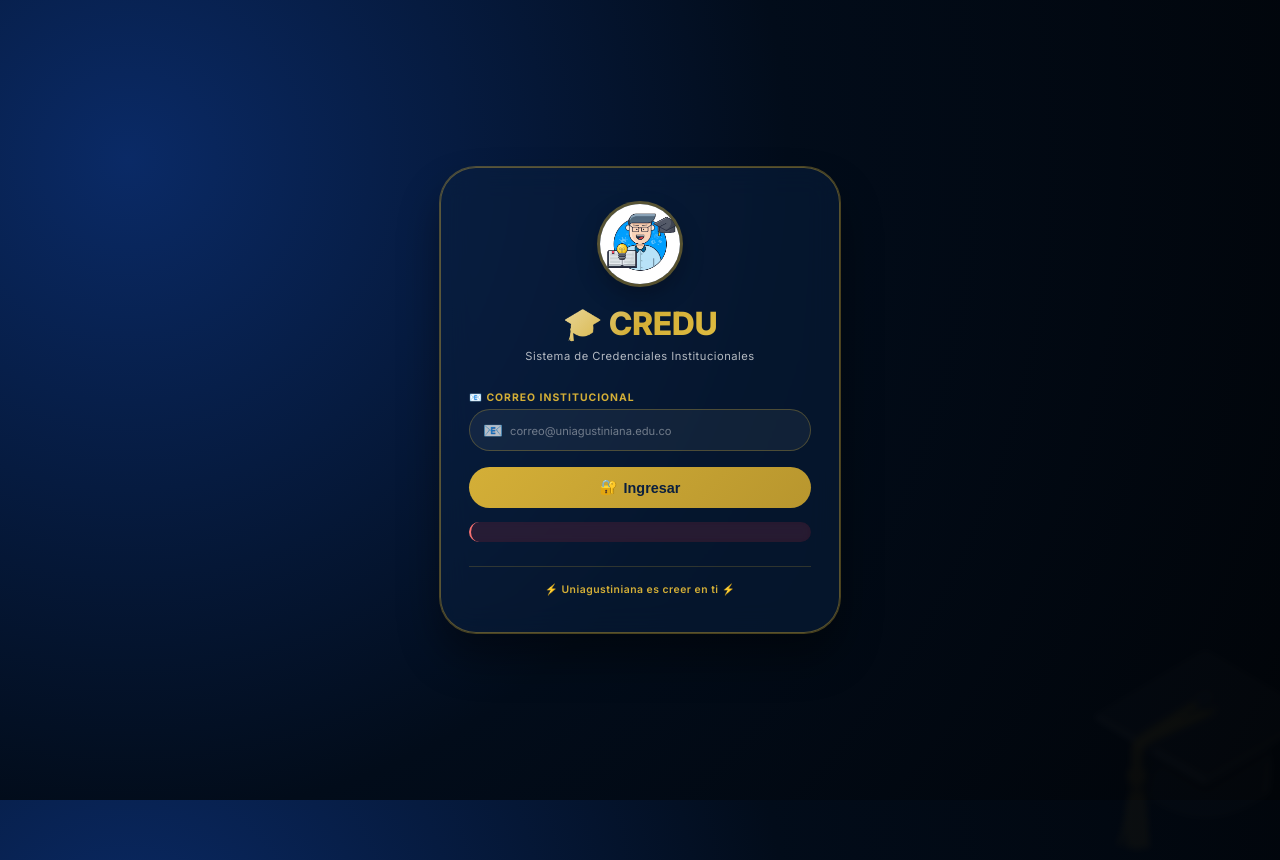
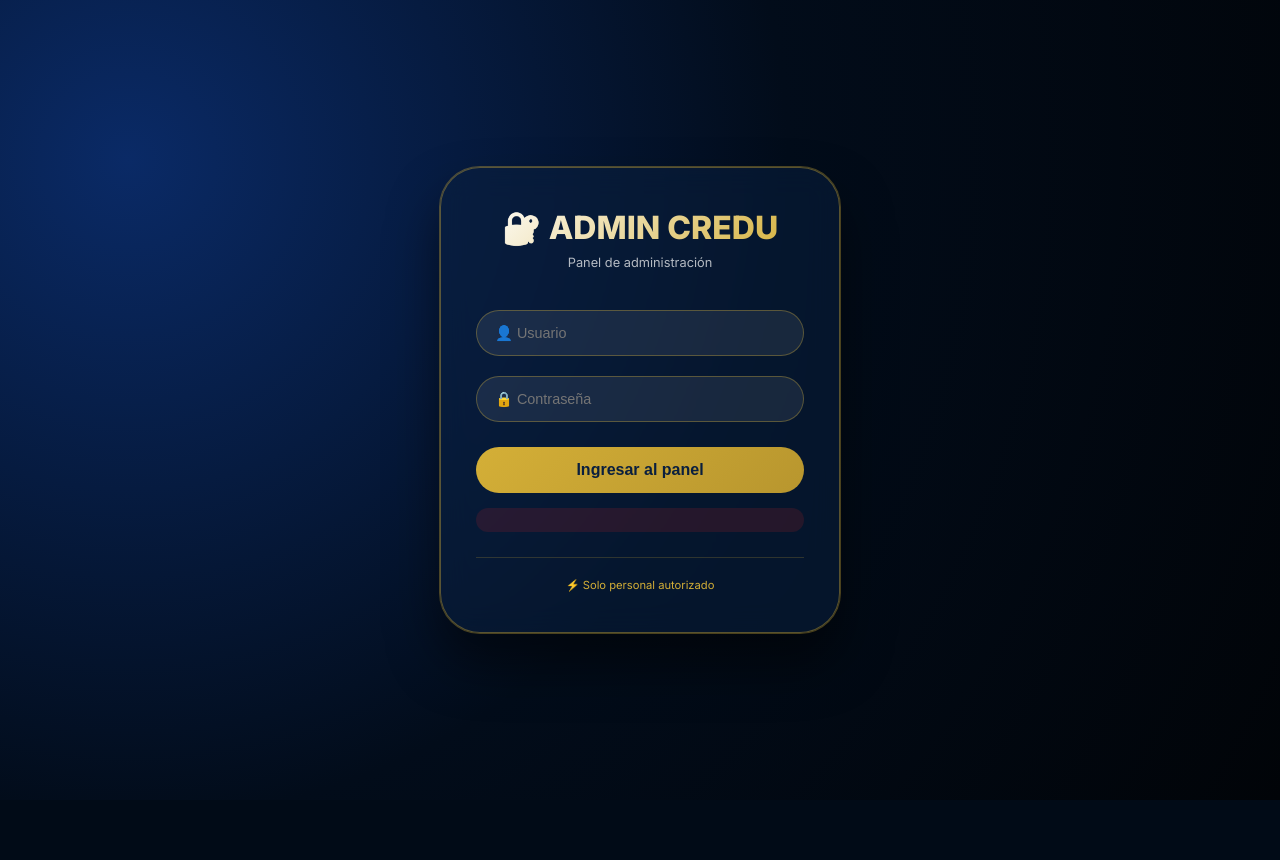
Before and after one commit to ansistemasdeinformacion-bot/credu, a Flask app: template templates/admin_login.html in a window 1280 px wide; the page is wider, and only the part inside the window is pictured. After the commit the page ends 800 px from the top of that part, so only its background shows below. Run offline with Flask 3, Linux system fonts and the light colour scheme; the template is opened without the code that fills it, so the values that code supplies are empty; parts of the project's set-up code (start-up, migrations or seed data) failed here and were passed over.

Commit message:
Fix completo: CREDU docentes y panel admin funcionando

```diff
--- a/app.py
+++ b/app.py
@@ -9,8 +9,10 @@ from database import init_db, registrar_consulta_db
 app = Flask(__name__)
 app.secret_key = "clave_secreta_credu_2026"
 
+# Inicializar base de datos
 init_db()
 
+# Cargar Excel
 df = pd.read_excel("docentes.xlsx")
 
 def es_personalizada(contraseña):
@@ -91,6 +93,9 @@ def consultar():
         print(f"ERROR en consulta: {e}")
         return jsonify({"success": False, "error": "Error interno"})
 
+# ============================================
+# REGISTRAR EL PANEL DE ADMINISTRACIÓN
+# ============================================
 from admin import admin_bp
 app.register_blueprint(admin_bp)
 
--- a/templates/admin_login.html
+++ b/templates/admin_login.html
@@ -2,259 +2,120 @@
 <html lang="es">
 <head>
 <meta charset="UTF-8">
-<meta name="viewport" content="width=device-width, initial-scale=1.0, maximum-scale=1.0, user-scalable=yes, viewport-fit=cover">
-<meta name="theme-color" content="#0a1f3e">
-<title>CREDU · Acceso Institucional</title>
+<meta name="viewport" content="width=device-width, initial-scale=1.0, user-scalable=yes">
+<title>Admin CREDU · Acceso</title>
 <link href="https://fonts.googleapis.com/css2?family=Inter:wght@300;400;500;600;700;800&display=swap" rel="stylesheet">
 <style>
     * {
         margin: 0;
         padding: 0;
         box-sizing: border-box;
-        -webkit-tap-highlight-color: transparent;
     }
 
     body {
         font-family: 'Inter', sans-serif;
+        background: radial-gradient(circle at 10% 20%, #0a2a66, #020c1a, #010408);
         min-height: 100vh;
-        background: radial-gradient(circle at 10% 20%, #0a2a66, #020c1a, #010408);
         display: flex;
         align-items: center;
         justify-content: center;
-        padding: 16px;
-        position: relative;
-        overflow-x: hidden;
-    }
-
-    body::before {
-        content: "🎓";
-        font-size: 200px;
-        position: absolute;
-        bottom: -60px;
-        right: -50px;
-        opacity: 0.04;
-        pointer-events: none;
-        filter: blur(3px);
+        padding: 20px;
     }
 
     .login-card {
-        position: relative;
-        z-index: 10;
-        width: 100%;
-        max-width: 400px;
         background: rgba(10, 31, 62, 0.55);
         backdrop-filter: blur(15px);
-        border-radius: 36px;
-        padding: 36px 28px;
-        box-shadow: 0 0 0 1px rgba(212, 175, 55, 0.35), 0 25px 40px rgba(0, 0, 0, 0.4);
+        border-radius: 40px;
+        padding: 40px 35px;
+        max-width: 400px;
+        width: 100%;
         text-align: center;
-        animation: fadeInScale 0.5s ease;
-        transition: transform 0.3s ease;
         border: 1px solid rgba(212, 175, 55, 0.4);
-    }
-
-    @keyframes fadeInScale {
-        from {
-            opacity: 0;
-            transform: scale(0.96) translateY(20px);
-        }
-        to {
-            opacity: 1;
-            transform: scale(1) translateY(0);
-        }
-    }
-
-    .avatar {
-        width: 80px;
-        height: 80px;
-        border-radius: 50%;
-        object-fit: cover;
-        box-shadow: 0 0 0 3px rgba(212, 175, 55, 0.4), 0 10px 25px rgba(0, 0, 0, 0.3);
-        margin-bottom: 16px;
-        transition: all 0.3s ease;
+        box-shadow: 0 0 0 1px rgba(212, 175, 55, 0.35), 0 30px 50px rgba(0, 0, 0, 0.5);
     }
 
     h1 {
         font-size: 2rem;
         font-weight: 800;
-        background: linear-gradient(135deg, #ffffff, #d4af37, #e8c84a);
+        background: linear-gradient(135deg, #ffffff, #d4af37);
         -webkit-background-clip: text;
         background-clip: text;
         color: transparent;
-        margin-bottom: 6px;
-        letter-spacing: -0.5px;
-        display: flex;
-        align-items: center;
-        justify-content: center;
-        gap: 6px;
+        margin-bottom: 8px;
     }
 
     .subtitle {
         color: rgba(255, 255, 255, 0.7);
-        font-size: 0.7rem;
-        margin-bottom: 28px;
-        font-weight: 400;
-        letter-spacing: 0.5px;
-    }
-
-    .input-group {
-        margin-bottom: 16px;
-        text-align: left;
-    }
-
-    .input-group label {
-        display: block;
-        font-size: 0.65rem;
-        font-weight: 700;
-        color: #d4af37;
-        margin-bottom: 5px;
-        text-transform: uppercase;
-        letter-spacing: 1px;
-    }
-
-    .input-icon {
-        position: relative;
-    }
-
-    .input-icon span {
-        position: absolute;
-        left: 14px;
-        top: 50%;
-        transform: translateY(-50%);
-        font-size: 1rem;
-        opacity: 0.7;
+        font-size: 0.8rem;
+        margin-bottom: 30px;
     }
 
     input {
         width: 100%;
-        padding: 12px 14px 12px 40px;
-        border: 1px solid rgba(212, 175, 55, 0.3);
-        border-radius: 50px;
-        font-size: 0.85rem;
-        font-family: 'Inter', sans-serif;
-        transition: all 0.3s ease;
-        background: rgba(255, 255, 255, 0.05);
+        padding: 14px 18px;
+        margin: 10px 0;
+        border-radius: 60px;
+        border: 1px solid rgba(212, 175, 55, 0.35);
+        background: rgba(255, 255, 255, 0.08);
         color: white;
-        -webkit-appearance: none;
-        appearance: none;
-    }
-
-    input::placeholder {
-        color: rgba(255, 255, 255, 0.4);
-        font-size: 0.7rem;
+        font-size: 0.9rem;
     }
 
     input:focus {
         outline: none;
         border-color: #d4af37;
-        box-shadow: 0 0 0 3px rgba(212, 175, 55, 0.2);
-        background: rgba(255, 255, 255, 0.1);
     }
 
     button {
         width: 100%;
-        padding: 12px;
+        padding: 14px;
         background: linear-gradient(135deg, #d4af37, #b8962e);
         border: none;
-        border-radius: 50px;
+        border-radius: 60px;
         color: #0a1f3e;
-        font-weight: 800;
-        font-size: 0.9rem;
+        font-weight: 700;
+        font-size: 1rem;
         cursor: pointer;
+        margin-top: 15px;
         transition: all 0.3s ease;
-        margin-top: 8px;
-        display: flex;
-        align-items: center;
-        justify-content: center;
-        gap: 6px;
     }
 
-    button:active {
-        transform: scale(0.97);
+    button:hover {
+        transform: translateY(-2px);
+        box-shadow: 0 8px 20px rgba(212, 175, 55, 0.35);
     }
 
     .error {
         background: rgba(220, 38, 38, 0.15);
         color: #f87171;
-        padding: 10px 14px;
-        border-radius: 50px;
-        font-size: 0.7rem;
-        margin-top: 14px;
-        border-left: 2px solid #f87171;
-        backdrop-filter: blur(4px);
+        padding: 12px;
+        border-radius: 60px;
+        font-size: 0.75rem;
+        margin-top: 15px;
     }
 
     .footer-text {
-        margin-top: 24px;
-        padding-top: 16px;
+        margin-top: 25px;
+        font-size: 0.7rem;
+        color: #d4af37;
         border-top: 1px solid rgba(212, 175, 55, 0.2);
-        font-size: 0.65rem;
-        font-weight: 600;
-        color: #d4af37;
-        letter-spacing: 0.5px;
-    }
-
-    @media (max-width: 480px) {
-        body {
-            padding: 12px;
-        }
-        .login-card {
-            padding: 28px 20px;
-            border-radius: 32px;
-        }
-        .avatar {
-            width: 65px;
-            height: 65px;
-        }
-        h1 {
-            font-size: 1.7rem;
-        }
-        .subtitle {
-            font-size: 0.65rem;
-            margin-bottom: 20px;
-        }
-        input {
-            padding: 10px 12px 10px 36px;
-            font-size: 0.8rem;
-        }
-        button {
-            padding: 10px;
-            font-size: 0.85rem;
-        }
-        .footer-text {
-            font-size: 0.55rem;
-            margin-top: 20px;
-            padding-top: 12px;
-        }
+        padding-top: 20px;
     }
 </style>
 </head>
 <body>
+<div class="login-card">
+    <h1>🔐 ADMIN CREDU</h1>
+    <p class="subtitle">Panel de administración</p>
 
-<div class="login-card">
-    <img src="/static/avatar.png" class="avatar" alt="CREDU">
-    <h1>🎓 CREDU</h1>
-    <p class="subtitle">Sistema de Credenciales Institucionales</p>
-
-    <form action="/login" method="POST">
-        <div class="input-group">
-            <label>📧 CORREO INSTITUCIONAL</label>
-            <div class="input-icon">
-                <span>📧</span>
-                <input type="email" name="correo" placeholder="correo@uniagustiniana.edu.co" required autocomplete="off">
-            </div>
-        </div>
-        <button type="submit">
-            <span>🔐</span> Ingresar
-        </button>
+    <form action="/admin/login" method="POST">
+        <input type="text" name="usuario" placeholder="👤 Usuario" required autocomplete="off">
+        <input type="password" name="password" placeholder="🔒 Contraseña" required>
+        <button type="submit">Ingresar al panel</button>
     </form>
 
     <div class="error">{{ error }}</div>
-
-    <div class="footer-text">
-        ⚡ Uniagustiniana es creer en ti ⚡
-    </div>
+    <div class="footer-text">⚡ Solo personal autorizado</div>
 </div>
-
 </body>
 </html>
```
